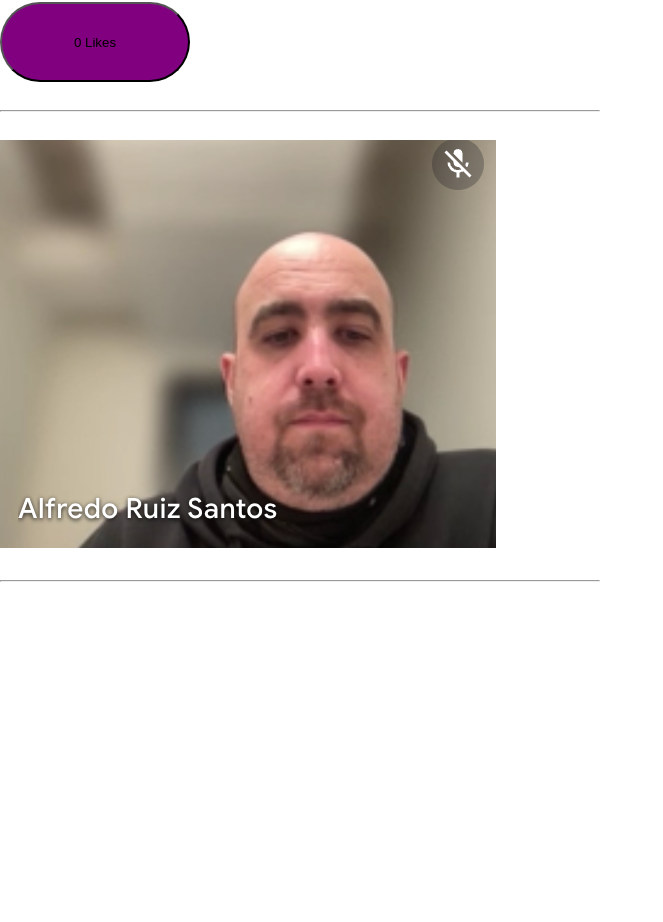
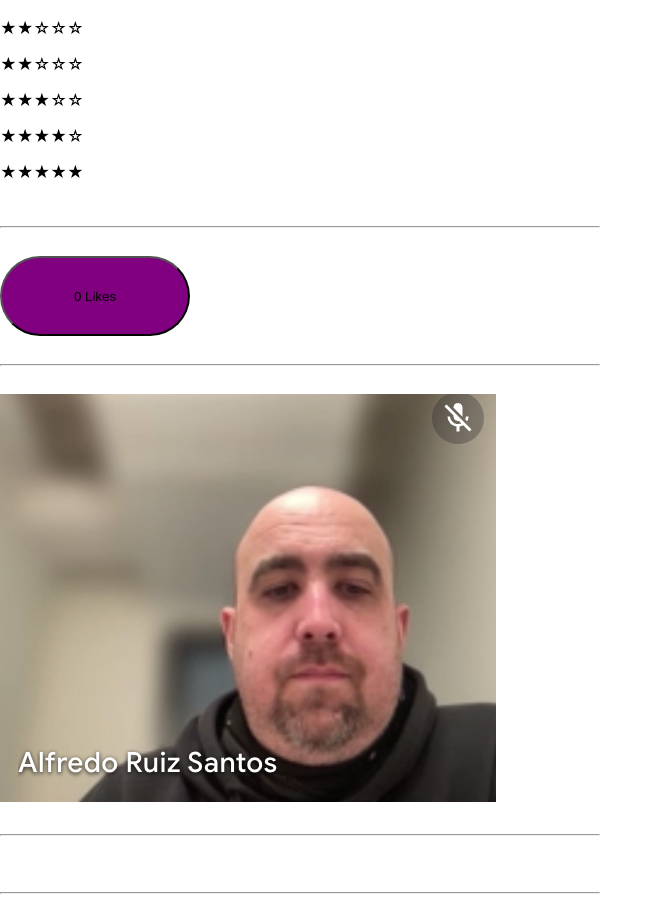
Before and after one commit to danieldaga/LAB-ReactTraining-1, a React (Create React App) app in the folder react-training-01/: page / in a window 1280 px wide. Shown: the part 1278-2200 px from the top of the page, without its empty margins (0-663 px from the left). Before the commit the page ends 1888 px from the top, so only its background shows below. Built offline with nearby package versions, Linux system fonts and the light colour scheme.

Commit message:
Rating donew

```diff
--- a/react-training-01/src/App.js
+++ b/react-training-01/src/App.js
@@ -11,6 +11,7 @@ import pictureGlasses from "./assets/img/alfredo-glasses.png";
 import CreditCard from './components/CreditCard/CreditCard';
 import MasterCard from "./assets/img/logoMC.svg";
 import Visa from "./assets/img/logoVisa.png";
+import Rating from './components/Rating/Rating';
 
 function App() {
   return (
@@ -80,6 +81,15 @@ function App() {
       <br />
       <hr />
       <br />
+      <Rating>0</Rating>
+      <Rating>1.49</Rating>
+      <Rating>1.5</Rating>
+      <Rating>3</Rating>
+      <Rating>4</Rating>
+      <Rating>5</Rating>
+      <br />
+      <hr />
+      <br />
       <div className='button-container'>
         <LikeButton />
       </div>
@@ -91,6 +101,9 @@ function App() {
       <hr />
       <br />
 
+      <br />
+      <hr />
+      <br />
     </div>
   )
 }
--- a/react-training-01/src/components/Rating/Rating.jsx
+++ b/react-training-01/src/components/Rating/Rating.jsx
@@ -0,0 +1,30 @@
+const Rating = (props) => {
+
+    if (props.children===0) {
+        return(
+            <p>☆☆☆☆☆</p>
+        )
+    }else if(props.children>0 && props.children<=1){
+        return(
+            <p>★☆☆☆☆</p>
+        )
+    }else if (props.children>1 && props.children<=2) {
+        return(
+            <p>★★☆☆☆</p>
+        )
+    }else if (props.children>2 && props.children<=3) {
+        return(
+            <p>★★★☆☆</p>
+        )
+    }else if (props.children>3 && props.children<=4) {
+        return(
+            <p>★★★★☆</p>
+        )
+    }else if (props.children>4 && props.children<=5) {
+        return(
+            <p>★★★★★</p>
+        )
+    }
+    }
+
+    export default Rating
```
